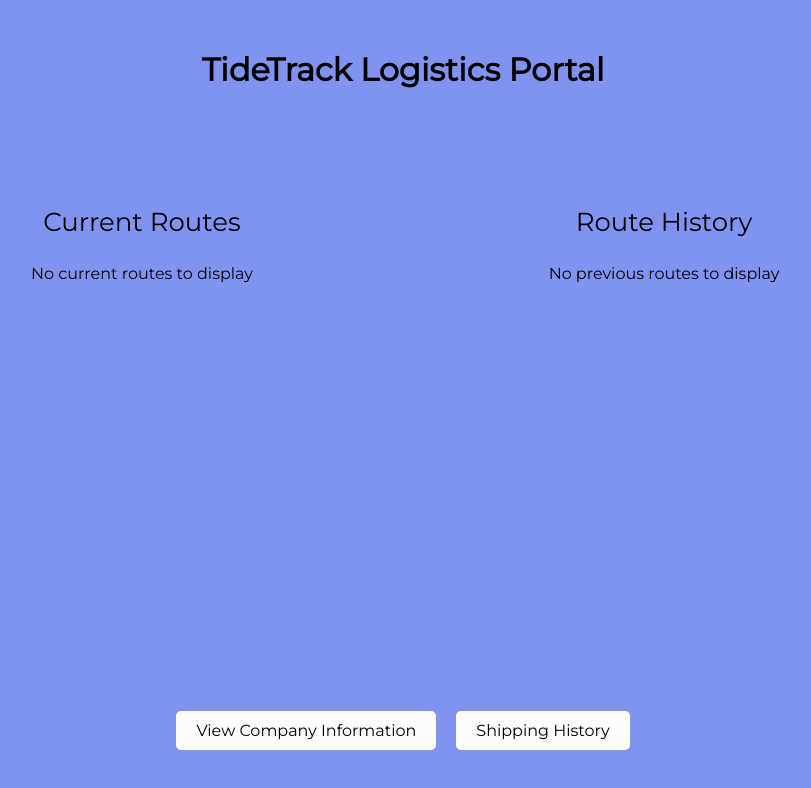
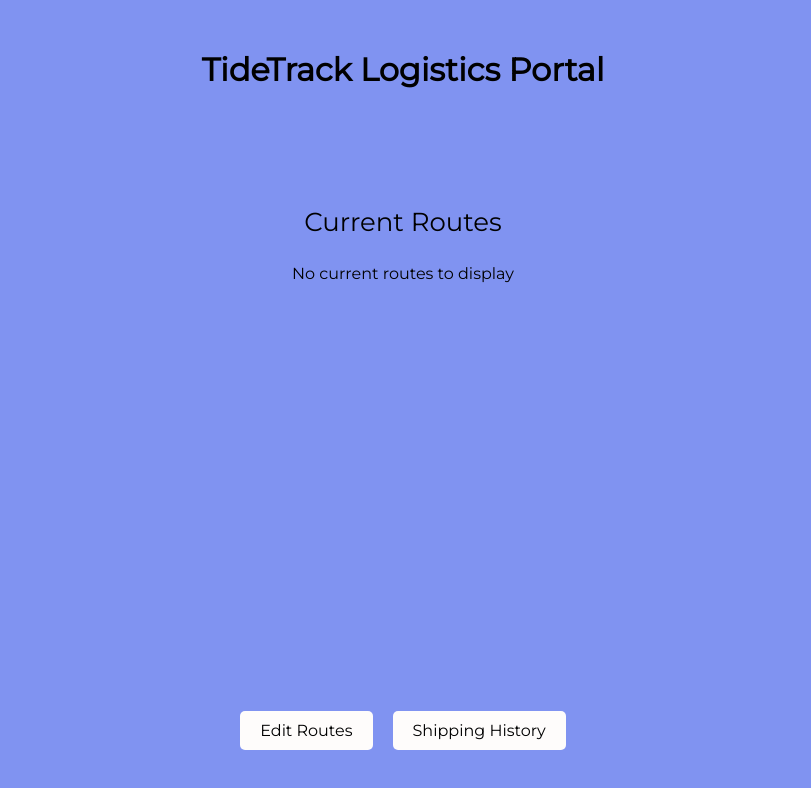
Before and after one commit to SilverArgente/TideTrack-Logistics-Portal, a React (Create React App) app in the folder tide_track/: page / in a window 1280 px wide. Shown: the top 788 px of the page, without its empty margins (237-1048 px from the left). Built offline with nearby package versions, Linux system fonts and the light colour scheme.

Commit message:
Added page switching functionality
can now switch between pages

```diff
--- a/tide_track/src/App.js
+++ b/tide_track/src/App.js
@@ -1,6 +1,8 @@
 import './css/App.css';
+import {useState} from "react";
 import MainContainer from "./components/portal/MainContainer";
-import {useState} from "react";
+import EditRoutes from "./components/edit_routes/EditRoutes";
+import HistoryPage from "./components/history_page/HistoryPage";
 
 function App() {
 
@@ -8,13 +10,28 @@ function App() {
 
   let displayPage;
 
+  function toPortal() {
+    setPortalState("portal");
+  }
+
+  function toShippingHistory() {
+    setPortalState("shipping history");
+  }
+
+  function toEditRoutes() {
+    setPortalState("edit routes")
+  }
+
   switch (portalState) {
 
     case "portal":
-      displayPage = <MainContainer />;
+      displayPage = <MainContainer changeToShippingHistory={toShippingHistory} changeToEditRoutes={toEditRoutes} />;
       break;
     case "shipping history":
-      displayPage = <p>shipping history</p>;
+      displayPage = <HistoryPage backToPortal={toPortal}/>;
+      break;
+    case "edit routes":
+      displayPage = <EditRoutes backToPortal={toPortal} />
       break;
     default:
       displayPage = <p>An error has occurred</p>;
--- /dev/null
+++ b/tide_track/src/components/edit_routes/EditRoutes.js
@@ -0,0 +1,32 @@
+import React from "react";
+
+function EditRoutes( {backToPortal} ) {
+    return (
+        <div className="main-container">
+
+
+            <div className="title"><b>Edit Routes</b></div>
+
+            <div className="columns">
+                <div className="current-routes">
+                    <p>Edit Current Routes</p>
+                    <div>No current routes to display</div>
+                </div>
+
+                <div className="route-history">
+                    <p>Edit Route History</p>
+                    <div>No previous routes to display</div>
+                </div>
+            </div>
+
+            <div className="footer">
+                <button type="button">Create Route</button>
+                <button type="button" onClick={backToPortal}>Back to Portal</button>
+            </div>
+
+        </div>
+
+    );
+}
+
+export default EditRoutes;
--- /dev/null
+++ b/tide_track/src/components/history_page/HistoryPage.js
@@ -0,0 +1,10 @@
+import React from "react";
+import "../../css/EditRoutes.css";
+
+function HistoryPage() {
+    return (
+        <p>Info page</p>
+    );
+}
+
+export default HistoryPage;
--- a/tide_track/src/components/portal/MainContainer.js
+++ b/tide_track/src/components/portal/MainContainer.js
@@ -1,9 +1,11 @@
 import React from "react";
 import "../../css/MainContainer.css";
 
-function MainContainer() {
+function MainContainer( { changeToShippingHistory, changeToEditRoutes } ) {
+
     return (
         <div class="main-container">
+
             <div class="title"><b>TideTrack Logistics Portal</b></div>
 
             <div className="columns">
@@ -11,16 +13,11 @@ function MainContainer() {
                     <p>Current Routes</p>
                     <div>No current routes to display</div>
                 </div>
-
-                <div className="route-history">
-                    <p>Route History</p>
-                    <div>No previous routes to display</div>
-                </div>
             </div>
 
             <div class="footer">
-                <button type="button">View Company Information</button>
-                <button type="button">Shipping History</button>
+                <button type="button" onClick={changeToEditRoutes}>Edit Routes</button>
+                <button type="button" onClick={changeToShippingHistory}>Shipping History</button>
             </div>
 
         </div>
--- /dev/null
+++ b/tide_track/src/css/EditRoutes.css
@@ -0,0 +1,60 @@
+@import url('https://fonts.googleapis.com/css2?family=Montserrat&display=swap');
+
+.main-container {
+    display: flex;
+    flex-direction: column;
+    justify-content: space-between; /* Ensure the footer is at the bottom */
+    align-items: center;
+    min-height: 100vh; /* Ensure the container covers the full viewport height */
+    text-align: center; /* Center the text inside the container */
+}
+
+.title {
+    font-size: 32px;
+    text-align: center;
+    margin: 50px;
+}
+
+.columns {
+    display: flex;
+    flex-direction: row; /* Arrange columns horizontally */
+    gap: 20px; /* Add space between columns */
+    width: 80%; /* Make the columns span the entire page width */
+    justify-content: center; /* Center the columns horizontally */
+    height: 500px;
+}
+
+.current-routes, .route-history {
+    flex: 1; /* Make both columns take equal space */
+    display: flex;
+    flex-direction: column; /* Arrange content as columns */
+    padding: 10px; /* Add some padding inside the columns */
+}
+
+.current-routes p, .route-history p {
+    font-size: 26px;
+    align-self: center; /* Align the <p> element to the top of the column */
+}
+
+/* Style the buttons in the footer */
+.footer {
+    display: flex;
+    justify-content: center;
+    align-items: center;
+    margin-bottom: 40px; /* Add space below the buttons */
+}
+
+
+.footer button {
+    padding: 10px 20px; /* Adjust the padding to set the button size */
+    font-size: 16px; /* Set the button text size */
+    margin: 10px; /* Add space between buttons */
+    background-color: #FEFCFB;
+    border: none;
+    border-radius: 5px;
+    font-family: "Montserrat";
+}
+
+.footer button:hover {
+    background-color: #808080;
+}
```
Also changed, not shown: tide_track/src/css/HistoryPage.css (added).
